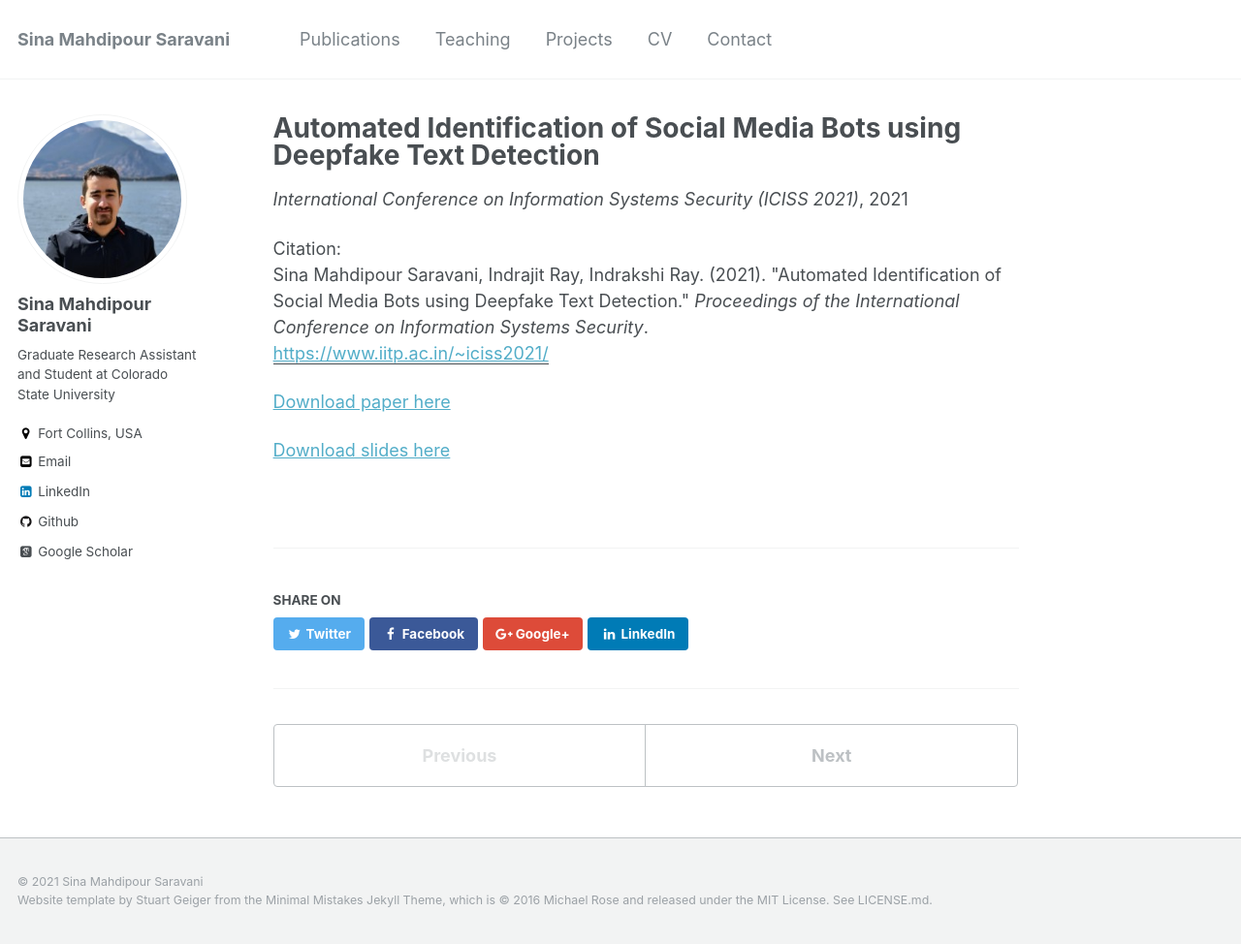
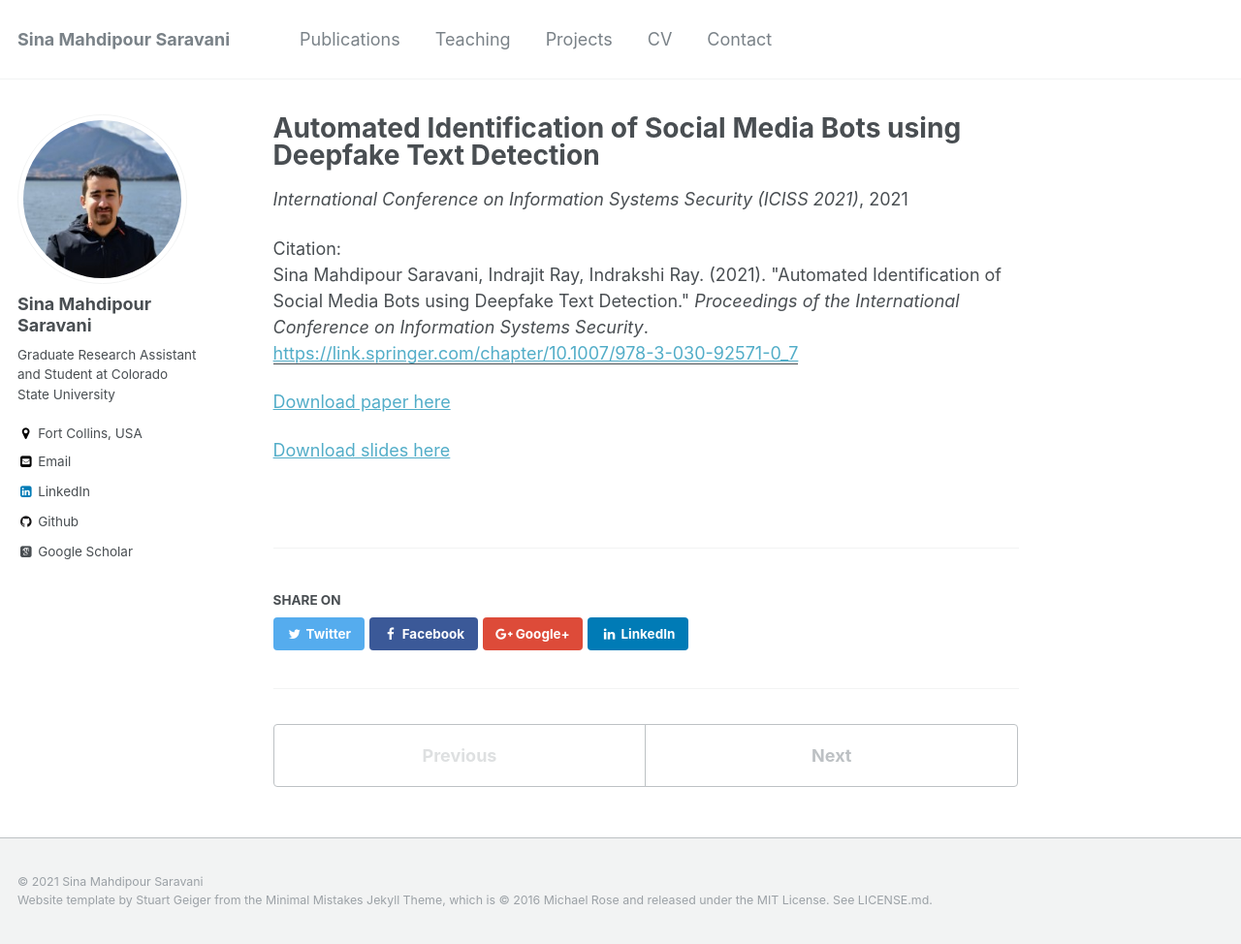
Before and after one commit to sinamps/sinamps.github.io, a Jekyll site: the page built from _publications/2021-07-31-bot-detection.md, in a window 1280 px wide and 974 px high. Shown: the whole window at 97% size. Built offline with Jekyll 4.4.1, drawn with Linux system fonts in a browser that asks for light colours; some web fonts are replaced; some of the changed lines change nothing that is shown.

Commit message:
Update 2021-07-31-bot-detection.md

```diff
--- a/_publications/2021-07-31-bot-detection.md
+++ b/_publications/2021-07-31-bot-detection.md
@@ -5,12 +5,12 @@ permalink: /publication/2021-07-31-bot-detection
 excerpt: 'In the proceesings of the [International Conference on Information Systems Security (ICISS), 2021](https://www.iitp.ac.in/~iciss2021/).'
 date: 2021-07-31
 venue: 'International Conference on Information Systems Security (ICISS 2021)'
-paperurl: 'https://www.iitp.ac.in/~iciss2021/'
+paperurl: 'https://link.springer.com/chapter/10.1007/978-3-030-92571-0_7'
 citation: 'Sina Mahdipour Saravani, Indrajit Ray, Indrakshi Ray. (2021). &quot;Automated Identification of Social Media Bots using Deepfake Text Detection.&quot; <i>Proceedings of the International Conference on Information Systems Security</i>.'
 ---
 <!--This paper is about the number 2. The number 3 is left for future work.-->
 
-[Download paper here](https://sinamps.github.io/publication/2021-07-31-bot-detection)
+[Download paper here](https://link.springer.com/chapter/10.1007/978-3-030-92571-0_7)
 
 [Download slides here](https://sinamps.github.io/files/slides_bot_detection.pdf)
 <!--[Download paper here](http://academicpages.github.io/files/paper2.pdf)-->
```
